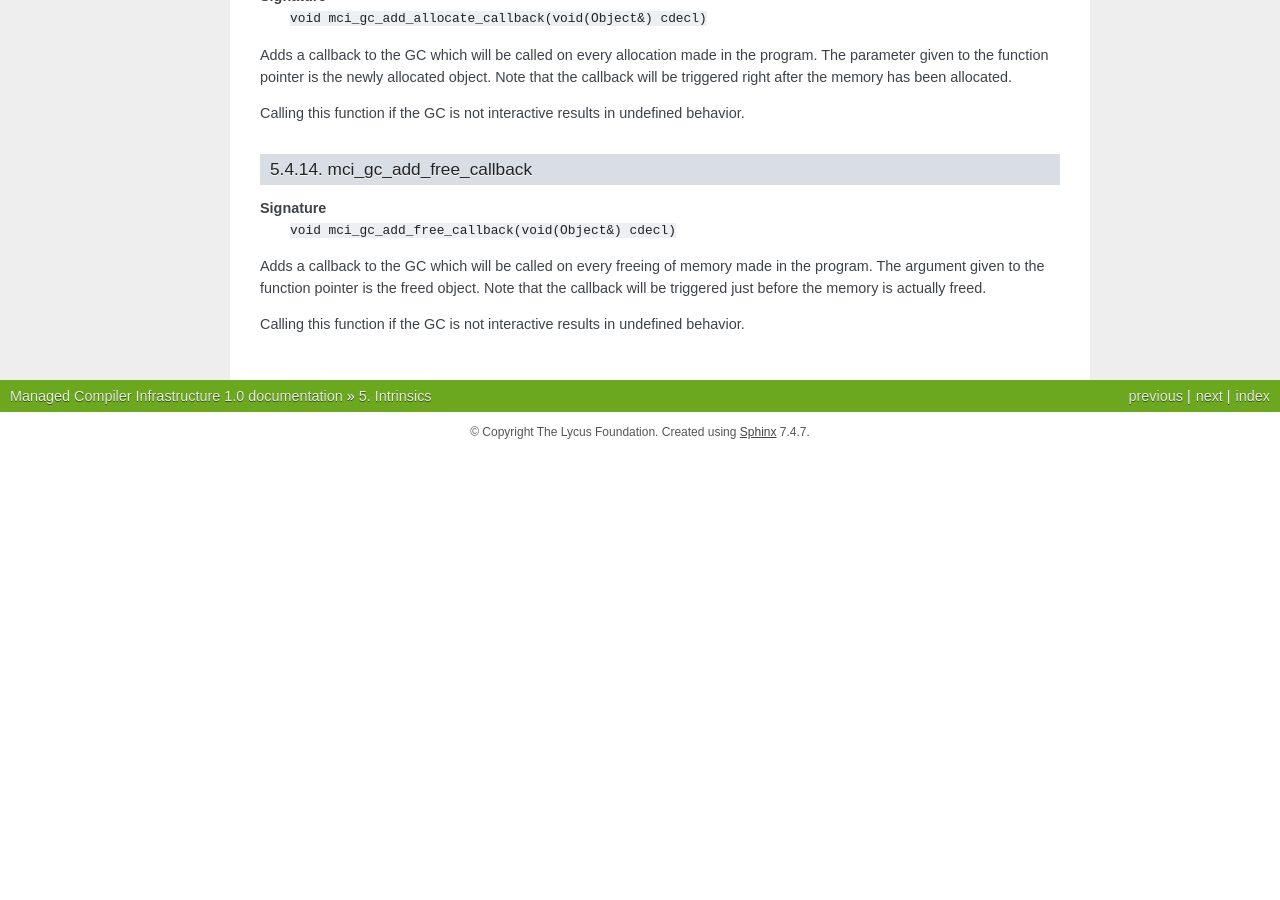
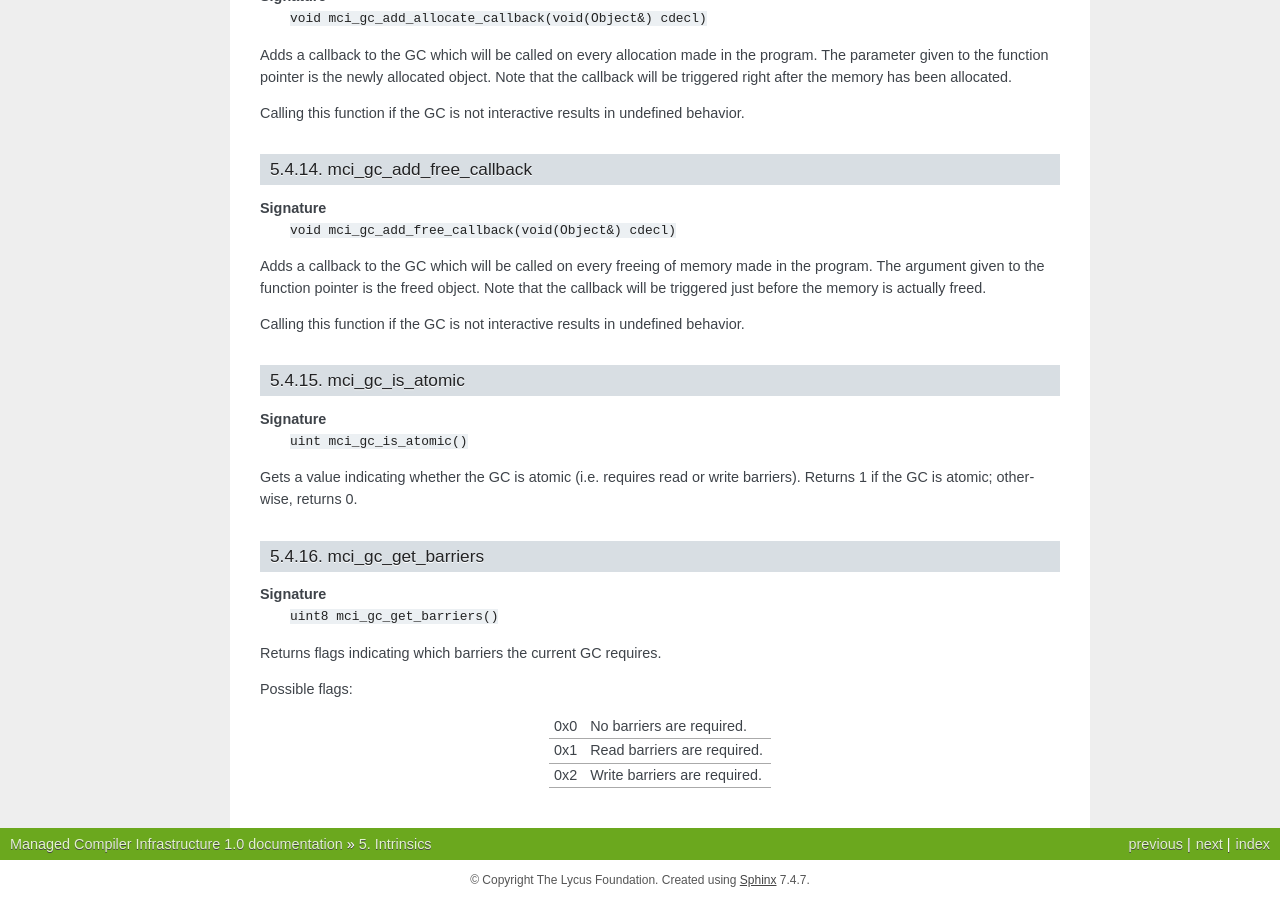
Before and after one commit to lycus/mci, a Sphinx documentation site: the page built from docs/intrinsics.rst, in a window 1280 px wide and 900 px high, scrolled down 8416 px. Built offline with Sphinx 7.4.7, drawn with Linux system fonts in a browser that asks for light colours; before the commit the page ends 8868 px from its top, so only the background shows below that; some of the changed text lies outside the part shown.

Commit message:
Initial interface for GCs with R/W barriers.

```diff
--- a/docs/intrinsics.rst
+++ b/docs/intrinsics.rst
@@ -494,3 +494,28 @@ actually freed.
 
 Calling this function if the GC is not interactive results in undefined
 behavior.
+
+mci_gc_is_atomic
+----------------
+
+**Signature**
+    ``uint mci_gc_is_atomic()``
+
+Gets a value indicating whether the GC is atomic (i.e. requires read or write
+barriers). Returns 1 if the GC is atomic; otherwise, returns 0.
+
+mci_gc_get_barriers
+-------------------
+
+**Signature**
+    ``uint8 mci_gc_get_barriers()``
+
+Returns flags indicating which barriers the current GC requires.
+
+Possible flags:
+
+===== ============================
+0x0   No barriers are required.
+0x1   Read barriers are required.
+0x2   Write barriers are required.
+===== ============================
```
Also changed, not shown: 3 other files.
